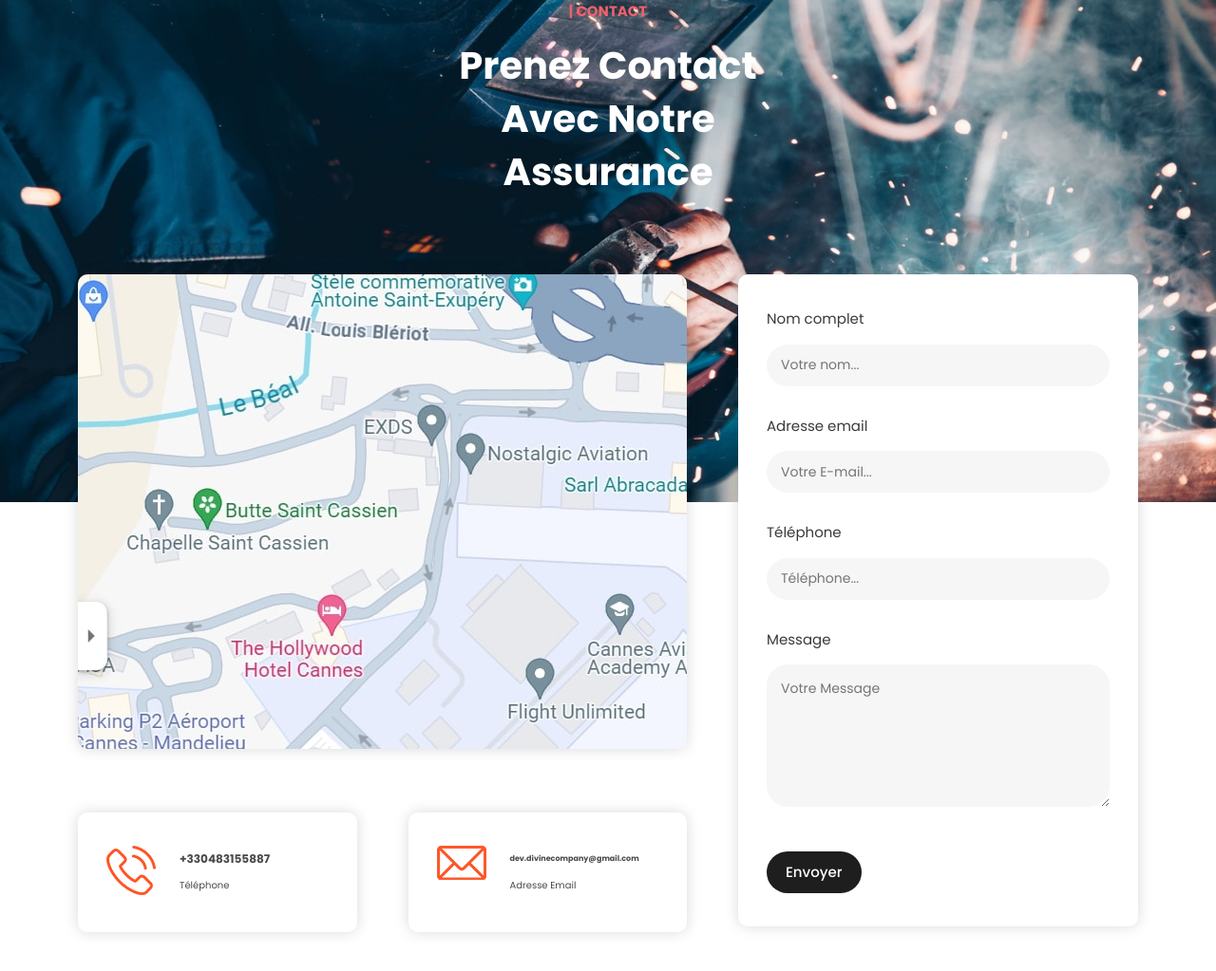
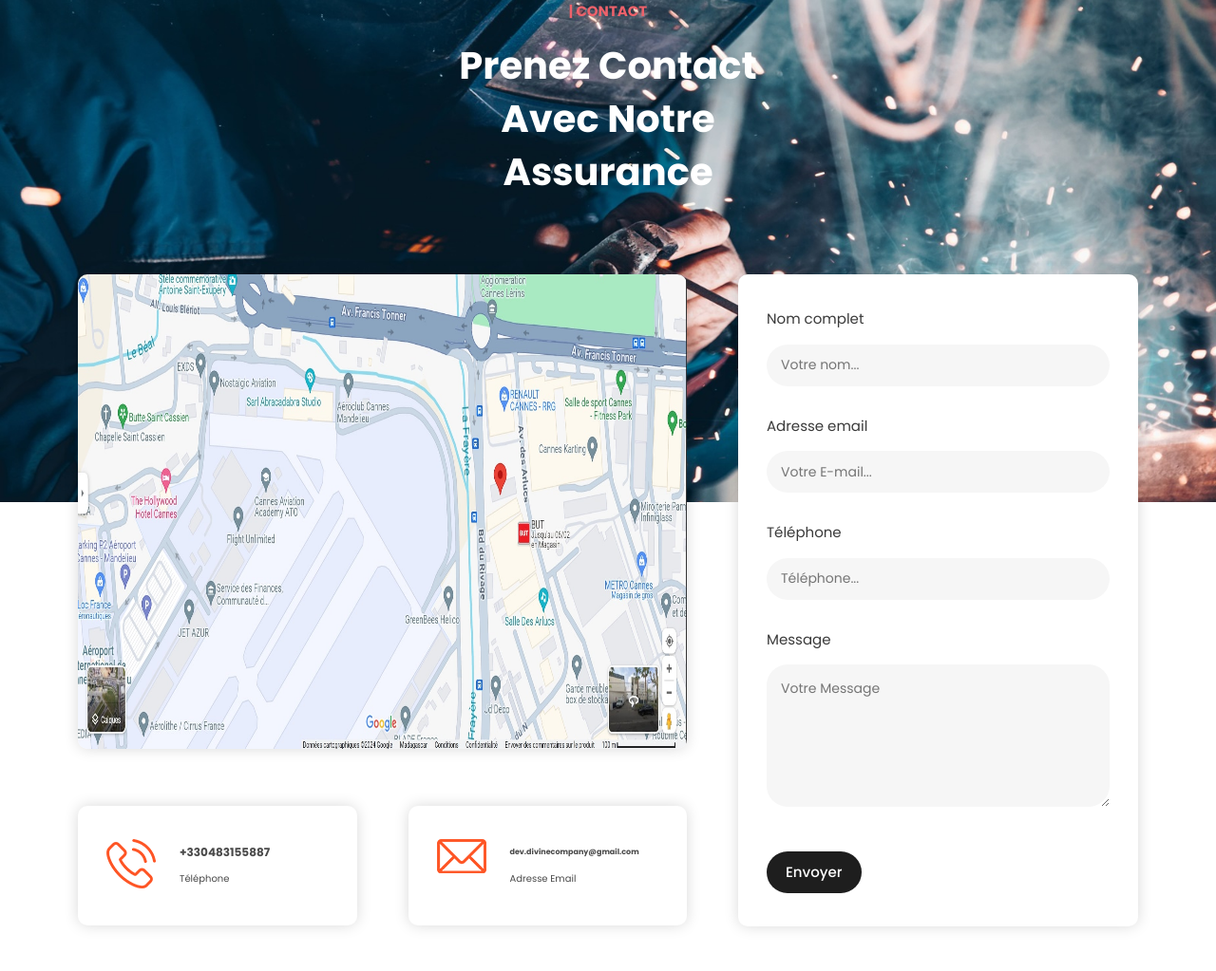
Before and after one commit to FaniryRABEMANANJARA/Assurance-decennale, a plain HTML site: page index.html in a window 1280 px wide. Shown: the part 3788-4811 px from the top of the page at 95% size. Drawn offline with nearby package versions, Linux system fonts and the light colour scheme.

Commit message:
Update index.html

```diff
--- a/index.html
+++ b/index.html
@@ -425,11 +425,11 @@
       <div class="row">
         <div class="col-lg-7">
           <div id="map">
-            <iframe
+            <img
               src="assets/images/map.jpg"
               width="100%" height="500px" frameborder="0"
               style="border:0; border-radius: 10px; box-shadow: 0px 0px 15px rgba(0, 0, 0, 0.15);"
-              allowfullscreen=""></iframe>
+              allowfullscreen=""></img>
           </div>
           <div class="row">
             <div class="col-lg-6">
```
